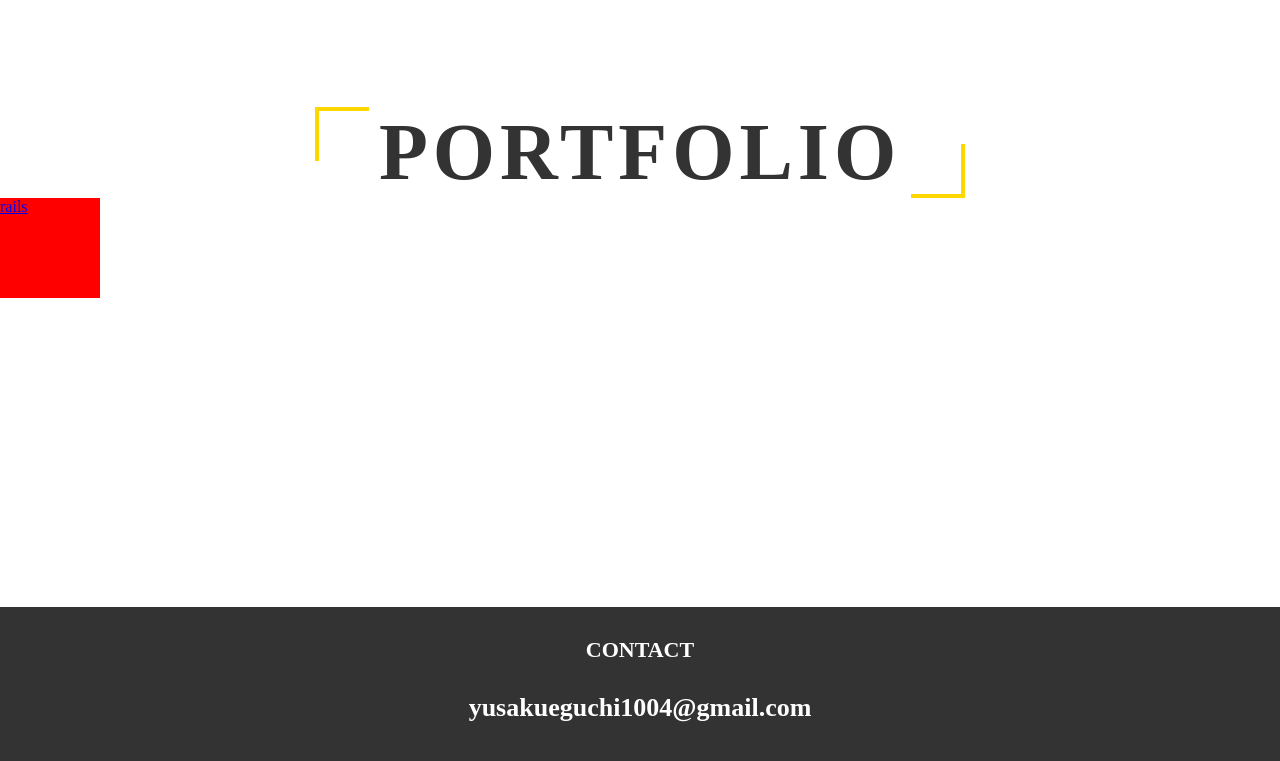
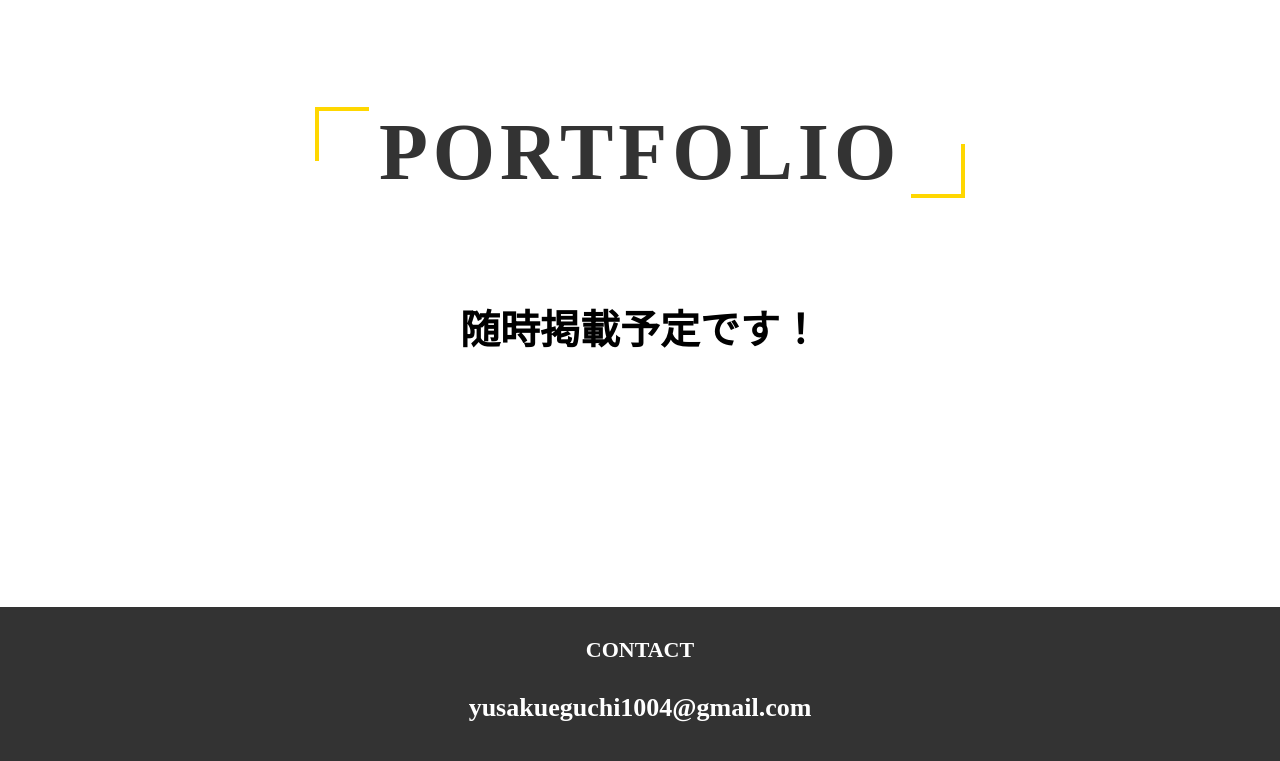
Before and after one commit to yusaku1106/portfolio, a plain HTML site: page index.html in a window 1280 px wide. Shown: the part 1661-2422 px from the top of the page. Drawn offline with Linux system fonts and the light colour scheme.

Commit message:
first commit

```diff
--- a/index.html
+++ b/index.html
@@ -102,7 +102,7 @@
     </div>
     </div>
     <div class="portfolios">
-      <a class="Tweet_app" href="Tweet_app/app/views/home/top.html.erb">rails</a>
+      <h1>随時掲載予定です！</h1>
 
     </div>
 </div>
--- a/portfolio.css
+++ b/portfolio.css
@@ -202,9 +202,13 @@ footer{
 }
 
 .portfolios{
-  height:100px;
-  width:100px;
-  background-color: red;
+  text-align: center;
+}
+
+.portfolios h1{
+  font-size: 40px;
+  padding-top: 100px;
+
 }
 
 .Tweet_app{
```
